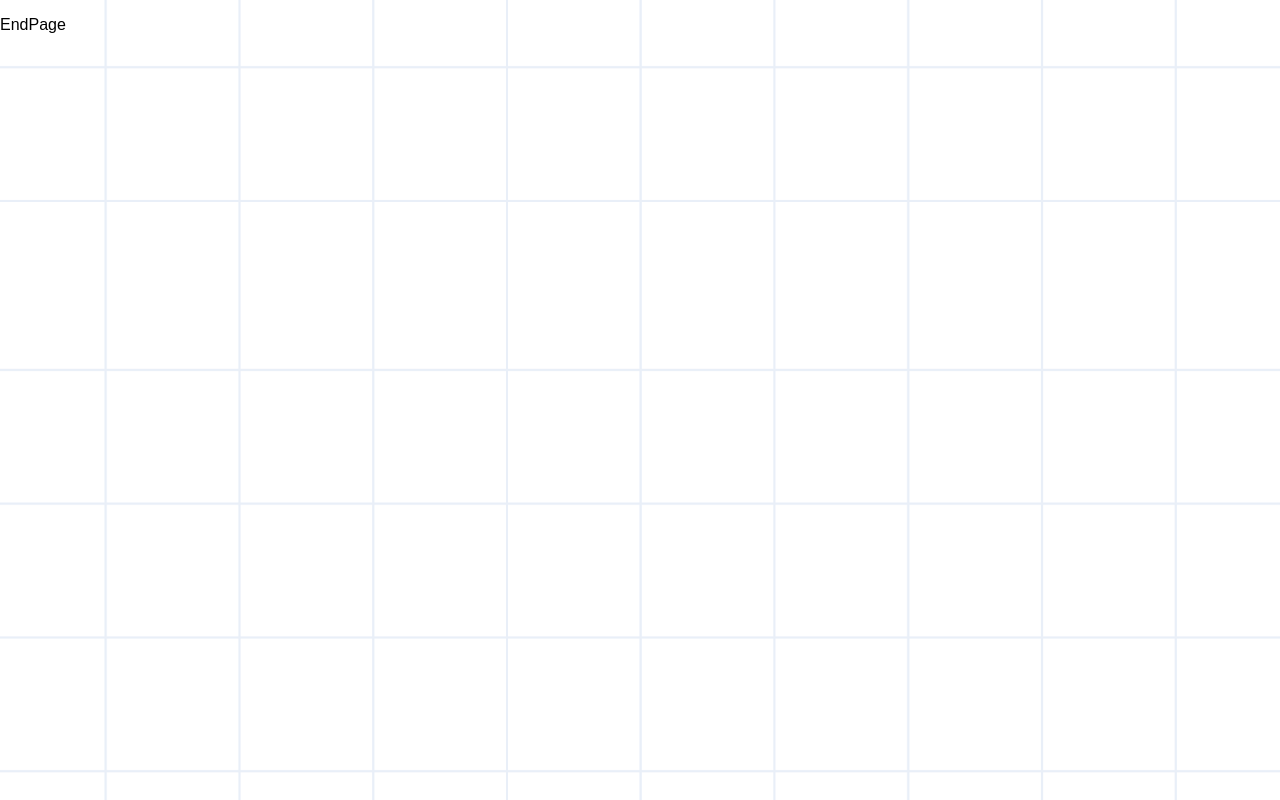
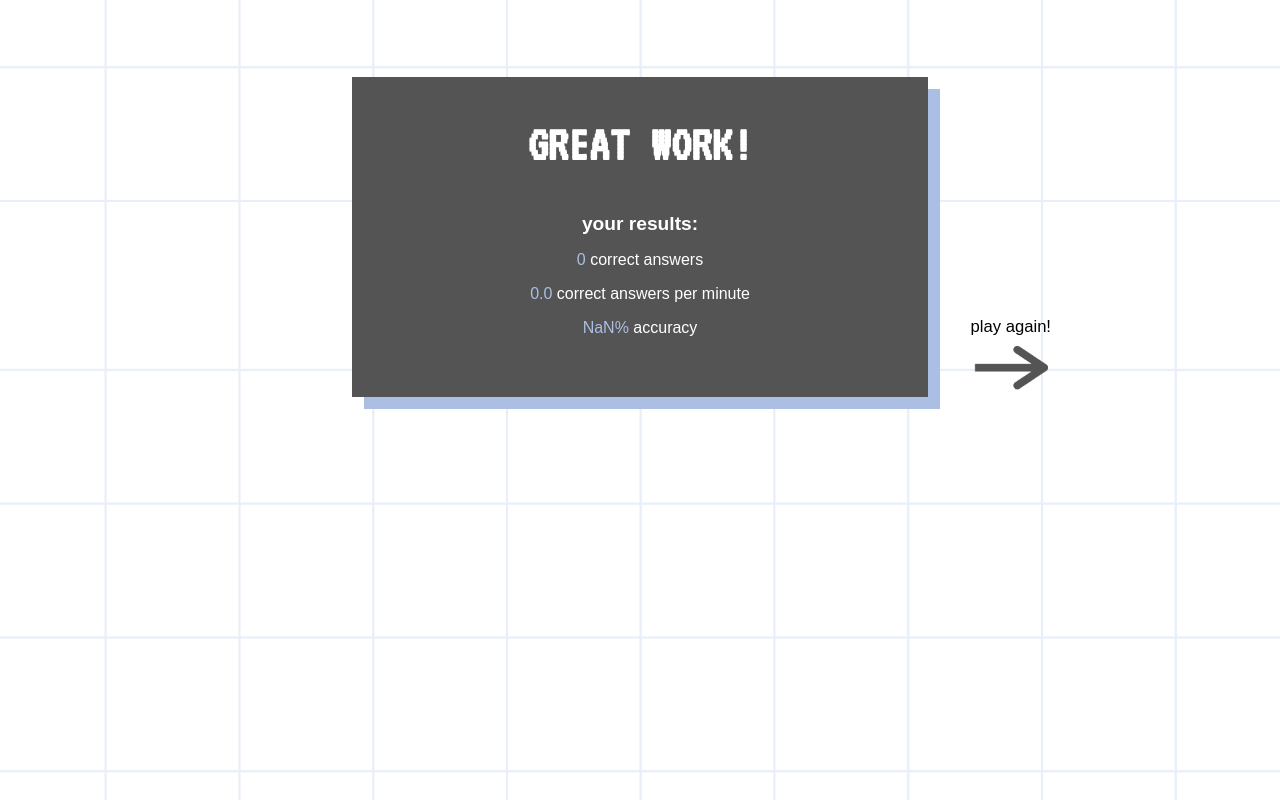
Before and after one commit to kaylagordon/math4you, a React (Create React App) app: page /end in a window 1280 px wide. Shown: the top 800 px of the page. Built offline with nearby package versions, Linux system fonts and the light colour scheme; a web font is replaced by a local one.

Commit message:
Add eng page

```diff
--- a/src/Components/App/App.tsx
+++ b/src/Components/App/App.tsx
@@ -66,7 +66,12 @@ function App() {
             <NextButton nextLink='/end' />
           </div>
         }/>
-        <Route path="/end" element={<><EndPage /><NextButton nextLink='/' /></>}/>
+        <Route path="/end" element={
+          <>
+            <EndPage numberCorrect={numberCorrect} numberIncorrect={numberIncorrect} time={time} />
+            <NextButton nextLink='/' />
+          </>
+        }/>
       </Routes>
     </main>
   );
--- a/src/Components/EndPage/EndPage.tsx
+++ b/src/Components/EndPage/EndPage.tsx
@@ -1,10 +1,33 @@
+import React from 'react';
 import './EndPage.scss';
 
-function EndPage() {
+type Props = {
+  numberCorrect: number;
+  numberIncorrect: number;
+  time: string;
+}
+
+function EndPage({ numberCorrect, numberIncorrect, time }: Props) {
+  const speed =
+    ((numberCorrect
+    / parseInt(time)
+    * 60)
+    .toFixed(1));
+
+  const accuracy =
+    ((numberCorrect /
+    (numberCorrect + numberIncorrect)
+    * 100)
+    .toFixed(1));
+
   return (
-    <div className="EndPage">
-      <p>EndPage</p>
-    </div>
+    <section className='endPage'>
+      <h1>GREAT WORK!</h1>
+      <h2>your results:</h2>
+      <p className='end-data-text'><span className='highlight-data' id='number-correct-text'>{numberCorrect}</span> correct answers</p>
+      <p className='end-data-text'><span className='highlight-data' id='number-correct--per-minute-text'>{speed}</span> correct answers per minute</p>
+      <p className='end-data-text'><span className='highlight-data' id='percent-accurate-text'>{accuracy}%</span> accuracy</p>
+    </section>
   );
 }
 
--- a/src/Components/NextButton/NextButton.tsx
+++ b/src/Components/NextButton/NextButton.tsx
@@ -11,9 +11,8 @@ function NextButton({ nextLink }: Props) {
     <Link to={nextLink}>
       <button
         className='nextButton'
-        // onClick={this.resetInfo}
       >
-      <p>let's go!</p>
+      <p>{nextLink === '/' ? "play again!" : "let's go!"}</p>
       <img src={arrowImage} alt='next-arrow'/>
       </button>
     </Link>
```
Also changed, not shown: 1 other file (tests, documents, lock files or other folders).
